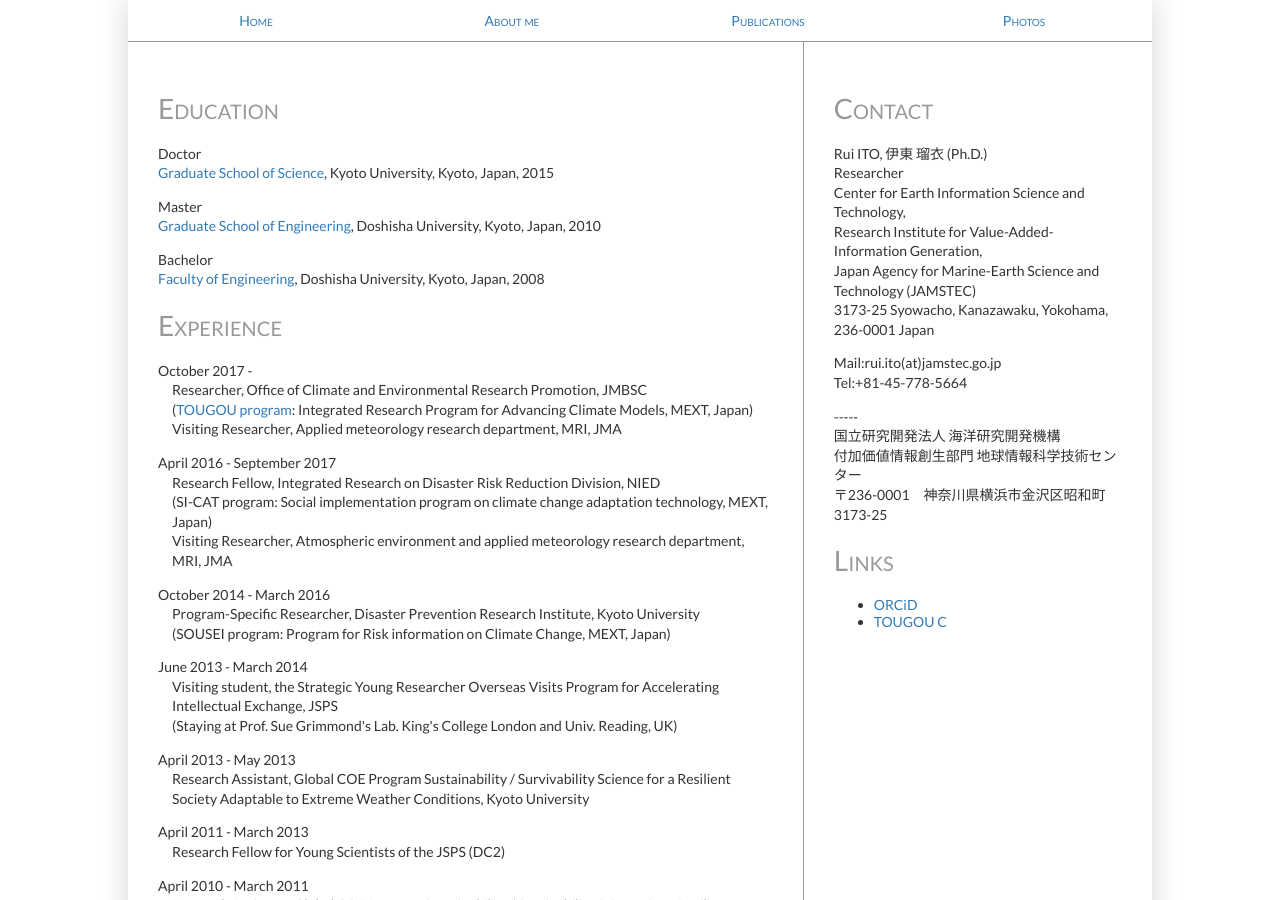
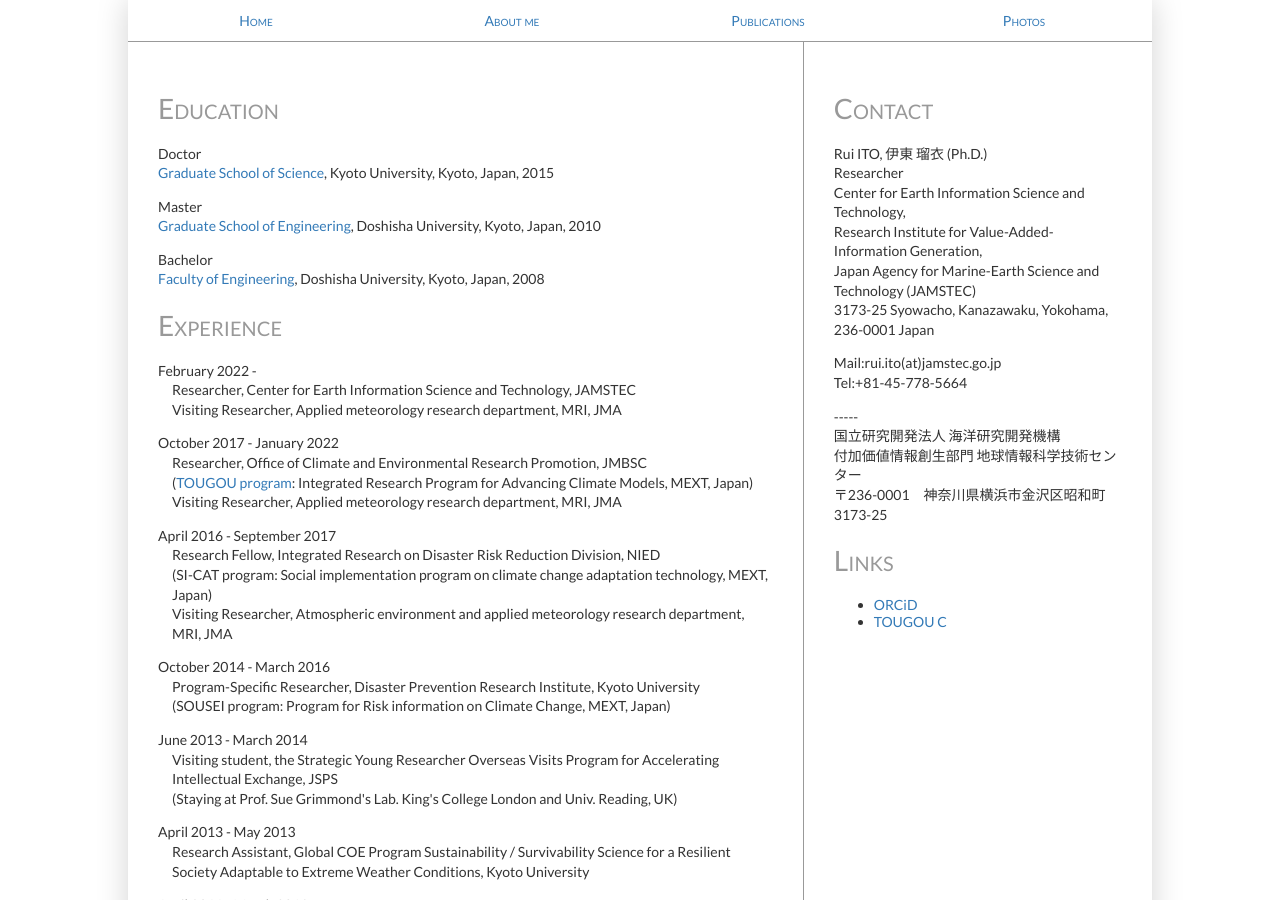
Before and after one commit to rui-climbiz/rui-climbiz.github.io, a Jekyll site: the page built from about.html, in a window 1280 px wide and 900 px high. Built offline with Jekyll 4.4.1, drawn with Linux system fonts in a browser that asks for light colours.

Commit message:
Update about.html

```diff
--- a/about.html
+++ b/about.html
@@ -13,7 +13,10 @@
 
 <h1>Experience</h1>
 <div style="margin-left: 1em; text-indent: -1em;">
-<p>October 2017 - <br />
+ <p>February 2022 - <br />
+ Researcher, Center for Earth Information Science and Technology, JAMSTEC<br />
+ Visiting Researcher, Applied meteorology research department, MRI, JMA</p>
+<p>October 2017 - January 2022<br />
  Researcher, Office of Climate and Environmental Research Promotion, JMBSC<br />
   (<a href="http://www.jmbsc.or.jp/tougou/EN/index.html">TOUGOU program</a>: Integrated Research Program for Advancing Climate Models, MEXT, Japan)<br />
  Visiting Researcher, Applied meteorology research department, MRI, JMA</p>
```
